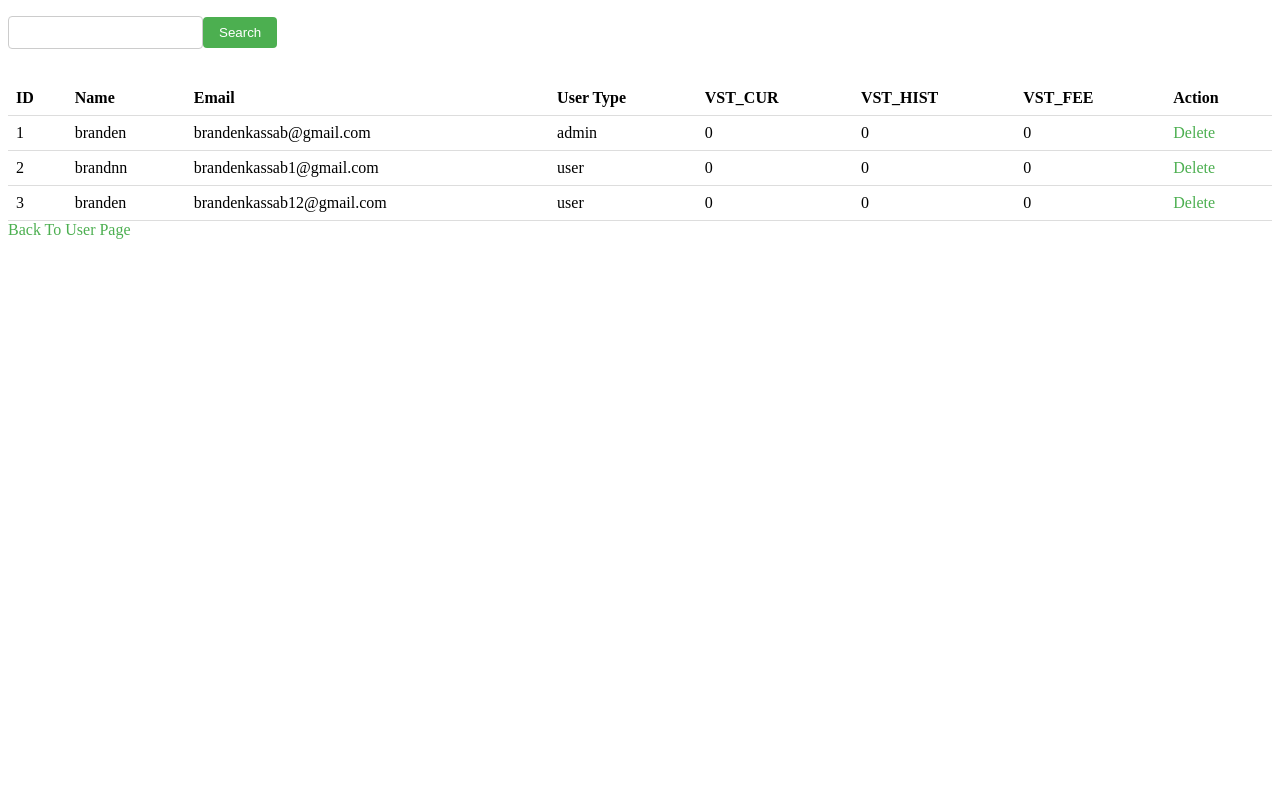
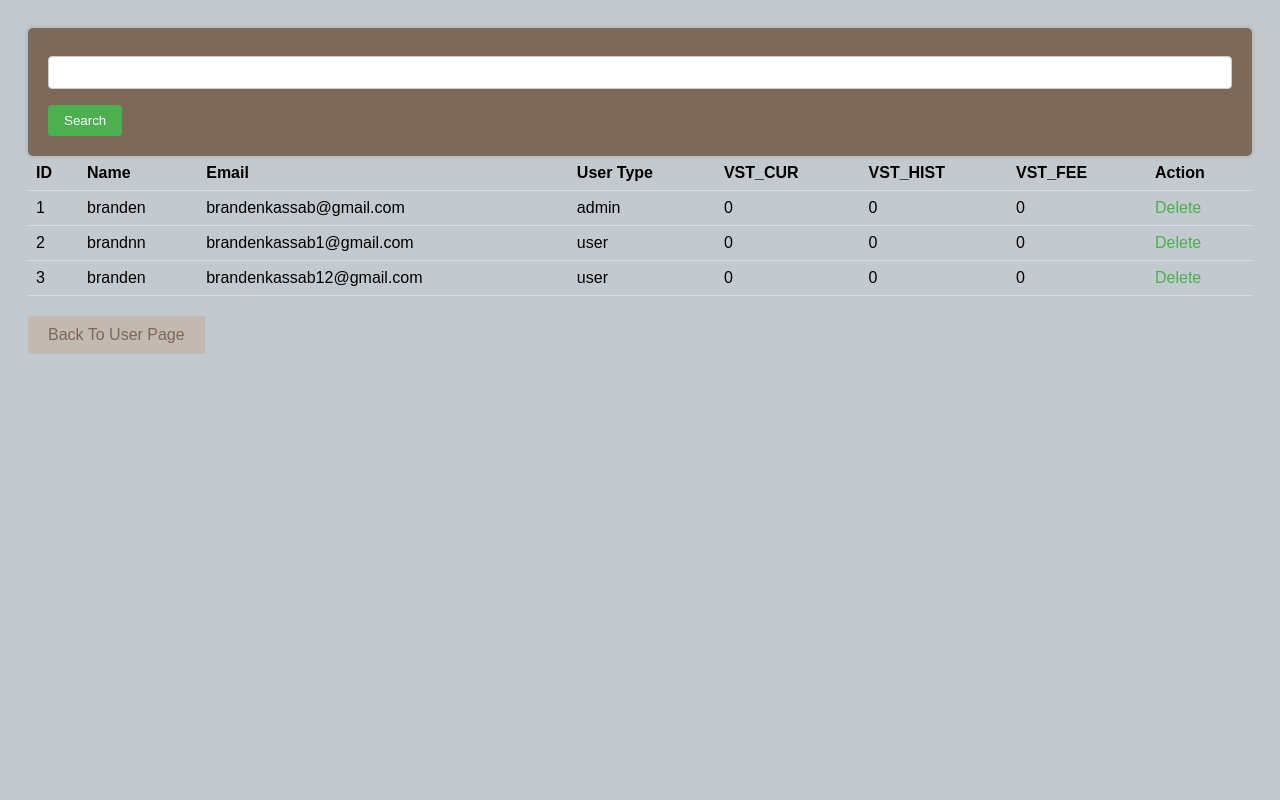
Before and after one commit to brandenkassab/CSI-4999, a PHP site: page /admin_functional/Remove_user.php in a window 1280 px wide. Run offline with PHP 8.4, Linux system fonts and the light colour scheme; data comes from the database, SQL or seed files in the repository.

Commit message:
Update Remove_user.php

```diff
--- a/libraryio/admin_functional/Remove_user.php
+++ b/libraryio/admin_functional/Remove_user.php
@@ -1,3 +1,80 @@
+<!DOCTYPE html>
+<html>
+<head>
+	<title>Add Book</title>
+
+
+
+    <style>
+		body {
+			font-family: Arial, sans-serif;
+			background-color: #C2CAD0;
+			padding: 20px;
+		}
+		h1 {
+			color: #333333;
+			margin-bottom: 20px;
+		}
+		form {
+			background-color: #7E685A;
+			padding: 20px;
+			border-radius: 5px;
+			box-shadow: 0px 0px 5px rgba(0, 0, 0, 0.2);
+		}
+		label {
+			display: block;
+			margin-bottom: 10px;
+			color: #7E685A;
+			font-weight: bold;
+		}
+		input[type="text"],
+		input[type="number"] {
+			padding: 10px;
+			border: 1px solid #C2B9B0;
+			border-radius: 3px;
+			width: 100%;
+			box-sizing: border-box;
+			margin-bottom: 20px;
+		}
+		input[type="submit"] {
+			background-color: #C2B9B0;
+			color: #ffffff;
+			padding: 10px 20px;
+			border-radius: 3px;
+			border: none;
+			cursor: pointer;
+		}
+		input[type="submit"]:hover {
+			background-color: #C2B9B0;
+		}
+		p.success {
+			color: #C2B9B0;
+			font-weight: bold;
+		}
+		p.error {
+			color: #C2B9B0;
+			font-weight: bold;
+		}
+
+        .btn {
+			background-color:#C2B9B0 ;
+			color: #7E685A;
+			padding: 10px 20px;
+			border-radius: 3px;
+			border: none;
+			cursor: pointer;
+			margin-top: 20px;
+			display: inline-block;
+			text-decoration: none;
+
+		}
+		.btn:hover {
+			background-color: #C2B9B0;
+		}
+
+
+    </style>
+
 <?php
 
 $host = "localhost";
```
